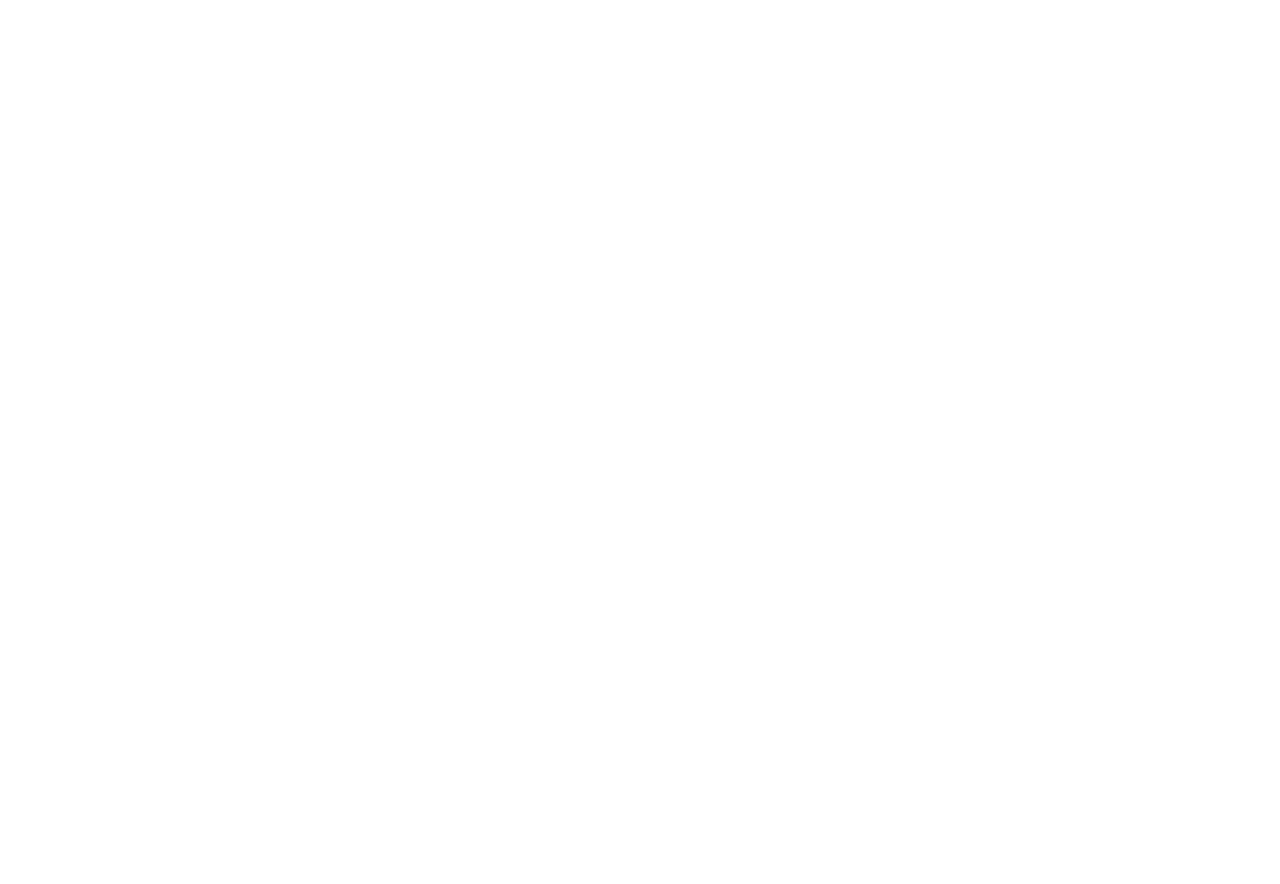
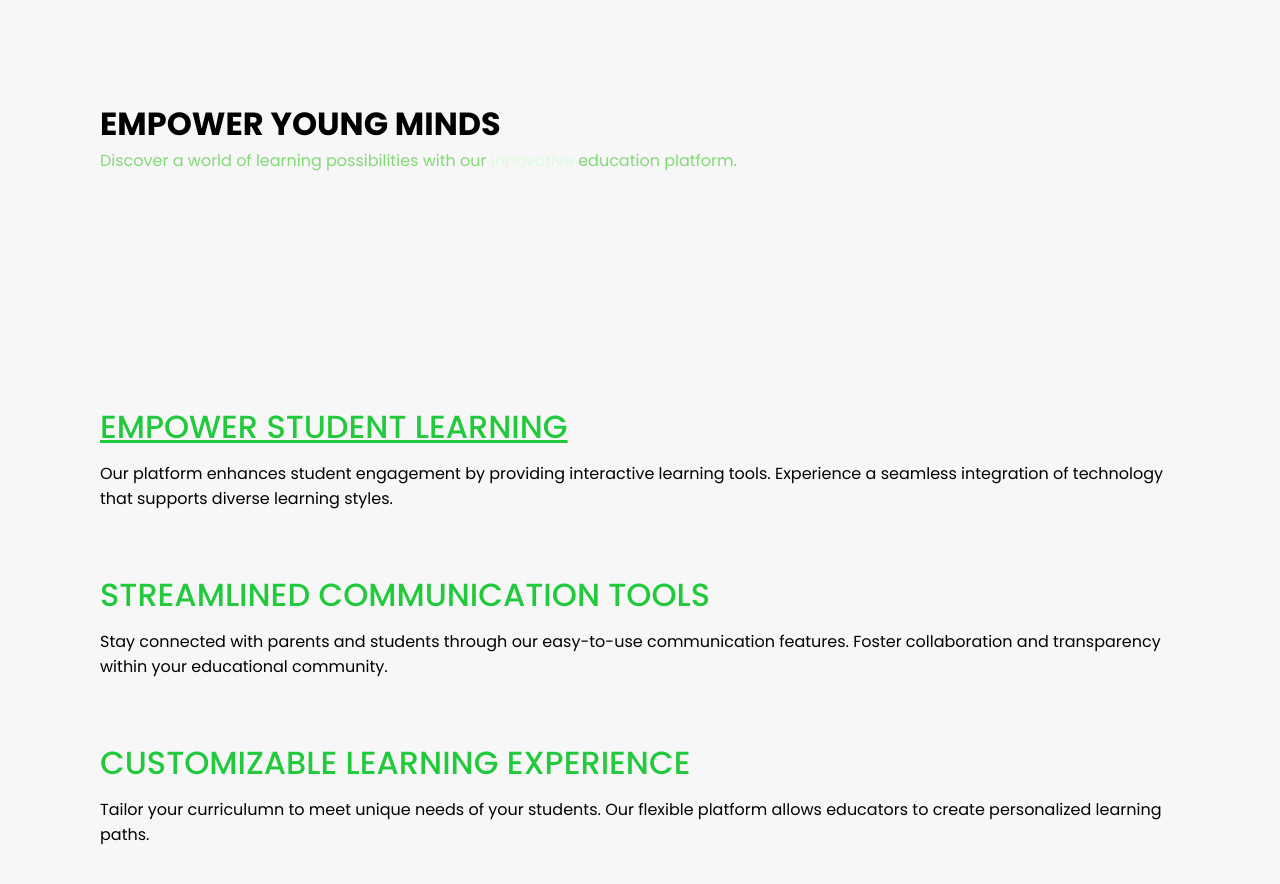
Before and after one commit to alfredscyriac/css-practice, a plain HTML site: page app1/index.html in a window 1280 px wide. Before the commit the page ends 800 px from the top, so only its background shows below. Drawn offline with Linux system fonts and the light colour scheme.

Commit message:
apply basic styling to hero and feature section

```diff
--- a/app1/index.html
+++ b/app1/index.html
@@ -16,5 +16,39 @@
       href="https://cdnjs.cloudflare.com/ajax/libs/font-awesome/6.0.0/css/all.min.css"
     />
   </head>
-  <body></body>
+  <body>
+    <header class="hero">
+      <h1 class="hero__title">EMPOWER YOUNG MINDS</h1>
+      <p class="hero__description">
+        Discover a world of learning possibilities with our
+        <span class="hero__highlight">innovative</span> education platform.
+      </p>
+    </header>
+
+    <section class="feature">
+      <div class="feature__container">
+        <div class="feature__item">
+          <h2 class="feature__title feature__title--selected">Empower Student Learning</h2>
+          <p class="feaute__description">
+            Our platform enhances student engagement by providing interactive learning tools.
+            Experience a seamless integration of technology that supports diverse learning styles.
+          </p>
+        </div>
+        <div class="feature__item">
+          <h2 class="feature__title ">Streamlined Communication Tools</h2>
+          <p class="feaute__description">
+            Stay connected with parents and students through our easy-to-use communication features.
+            Foster collaboration and transparency within your educational community.
+          </p>
+        </div>
+        <div class="feature__item">
+          <h2 class="feature__title ">Customizable Learning Experience</h2>
+          <p class="feaute__description">
+            Tailor your curriculumn to meet unique needs of your students. Our flexible platform allows
+            educators to create personalized learning paths.
+          </p>
+        </div>
+      </div>
+    </section>
+  </body>
 </html>
--- a/app1/styles.css
+++ b/app1/styles.css
@@ -1,27 +1,51 @@
-/* ================================ */
-/* 1. Selectors & Basic Properties - Hero Section */
-/* ================================ */
+/* Universal selection to remove browsers default css */
+* {
+    margin: 0;
+    padding: 0;
+}
 
-/* ================================ */
-/* 2. Fonts - Features Section */
-/* ================================ */
+/* Changes background color to be a slight shade of grey instead of plain white */
+body {
+    background-color: #f7f7f7;
+    font-family: "Poppins", Times, serif;
+}
 
-/* ================================ */
-/* 3. Colors - Call to Action Section */
-/* ================================ */
+.hero {
+    padding: 100px;
+}
 
-/* ================================ */
-/* 5. Flex - Programs Section */
-/* ================================ */
+.hero__title {
+    color: black;
+}
 
-/* ================================ */
-/* 6. HTML Elements & Images - Form Section */
-/* ================================ */
+.hero__description {
+    color: #81da76;
+}
 
-/* ================================ */
-/* 8. Images and Final Styling */
-/* ================================ */
+.hero__highlight {
+    color: #dbfbe0;
+}
 
-/* ================================ */
-/* 9. Navbar and Footer Section */
-/* ================================ */
+.feature {
+    padding: 100px;
+}
+
+.feature__item {
+    padding: 30px 0;  /* Adds padding to top and bottom but not left and right*/
+}
+
+.feature__title {
+    font-size: 2rem;
+    font-weight: 500;
+    text-transform: uppercase;
+    color: #23c93c;
+    margin-bottom: 10px;
+}
+
+.feature__title--selected {
+    text-decoration: underline;
+}
+
+.feature__description {
+
+}
```
